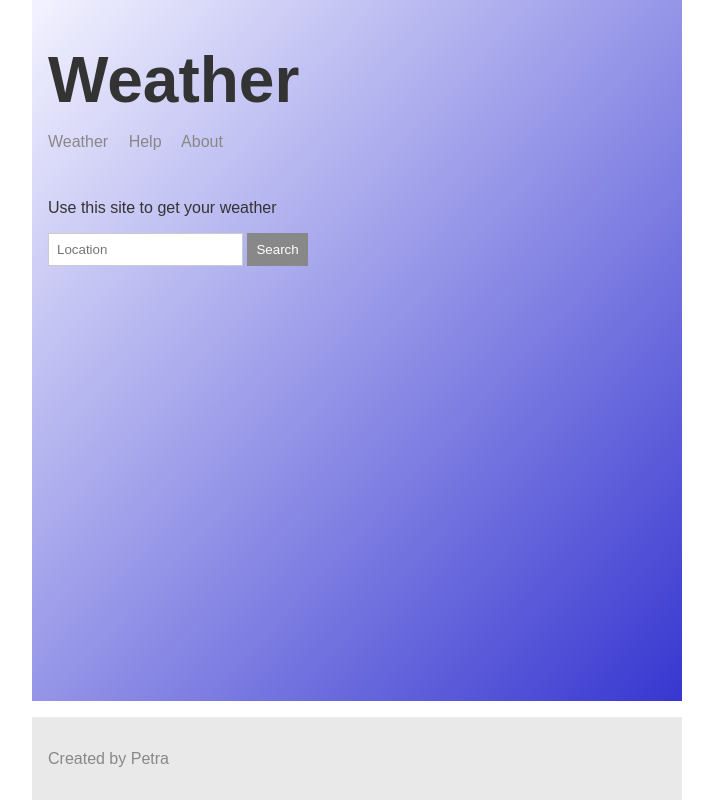
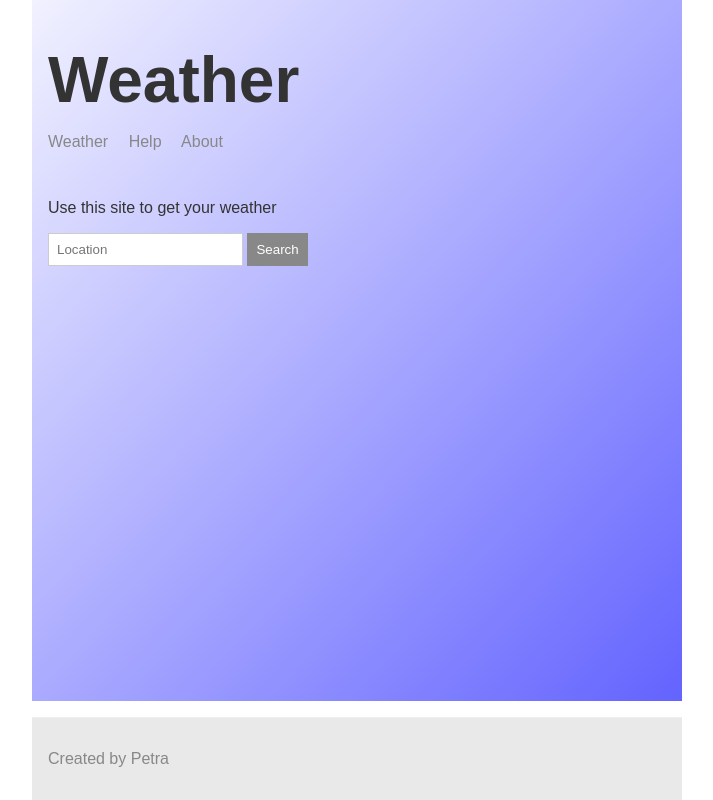
Before and after one commit to PetraAtef/node3-weather-website, a Node server app: page / in a window 1280 px wide. Shown: the whole page, without its empty margins (283-996 px from the left). Run offline with Node 20, Linux system fonts and the light colour scheme.

Commit message:
some changes

```diff
--- a/public/css/styles.css
+++ b/public/css/styles.css
@@ -12,7 +12,7 @@ body {
 
 .main-content {
     flex-grow: 1;
-    background-image: linear-gradient(to bottom right, rgba(0, 0, 255, 0.048), rgba(35, 35, 204, 0.911));
+    background-image: linear-gradient(to bottom right, rgba(0, 0, 255, 0.055), rgba(0, 0, 255, 0.61));
     padding: 0 16px;
 }
 
```
Also changed, not shown: package.json (+6 -2 lines), 1 other file.
